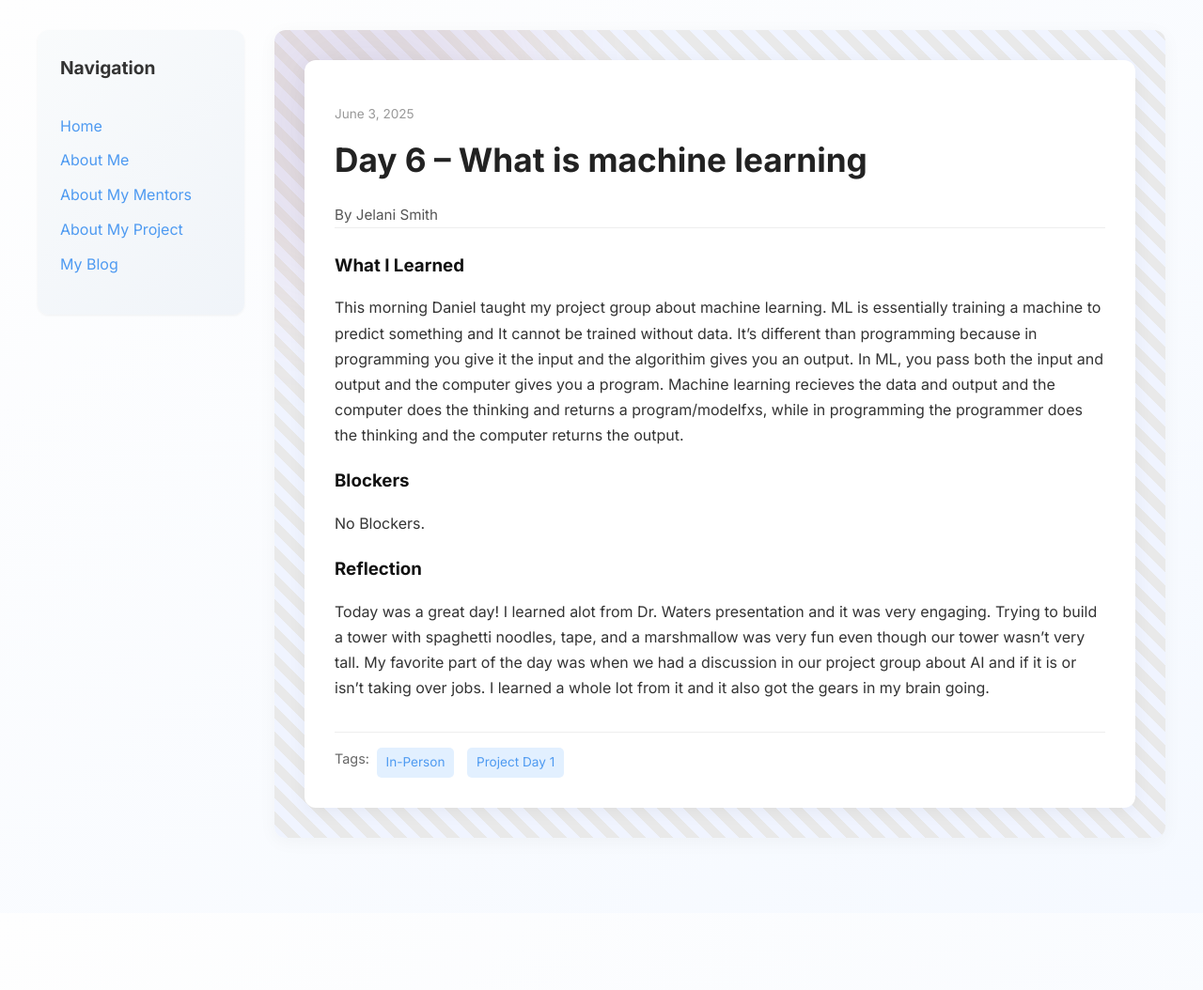
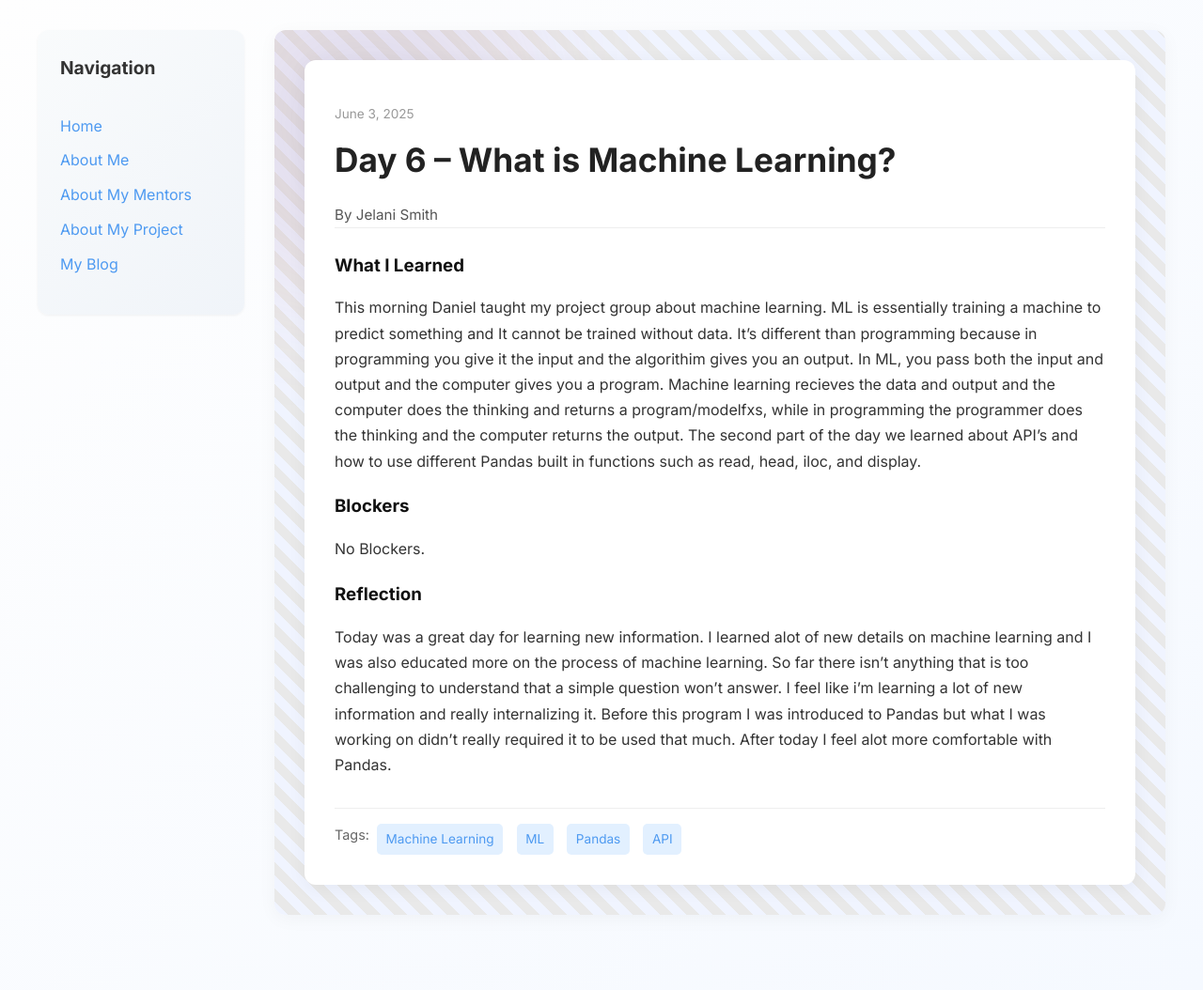
Before and after one commit to lanixyz/lanixyz.github.io, a Jekyll site: the page built from _posts/2025-06-03-Day-6.md, in a window 1280 px wide. Shown: the whole page at 94% size. Built offline with Jekyll 4.4.1, drawn with Linux system fonts in a browser that asks for light colours; before the commit the page ends 972 px from its top, so only the background shows below that.

Commit message:
Update 2025-06-03-Day-6.md

```diff
--- a/_posts/2025-06-03-Day-6.md
+++ b/_posts/2025-06-03-Day-6.md
@@ -1,18 +1,18 @@
 ---
 layout: post
-title: "Day 6 – What is machine learning"
+title: "Day 6 – What is Machine Learning?"
 date: 2025-06-03
 author: Jelani Smith
 permalink: /day6.html
-tags: ["In-Person", "Project Day 1"]
+tags: ["Machine Learning", "ML", "Pandas", "API"]
 
 what_i_learned: |
-  This morning Daniel taught my project group about machine learning. ML is essentially training a machine to predict something and It cannot be trained without data. It's different than programming because in programming you give it the input and the algorithim gives you an output. In ML, you pass both the input and output and the computer gives you a program. Machine learning recieves the data and output and the computer does the thinking and returns a program/modelfxs, while in programming the programmer does the thinking and the computer returns the output.
+  This morning Daniel taught my project group about machine learning. ML is essentially training a machine to predict something and It cannot be trained without data. It's different than programming because in programming you give it the input and the algorithim gives you an output. In ML, you pass both the input and output and the computer gives you a program. Machine learning recieves the data and output and the computer does the thinking and returns a program/modelfxs, while in programming the programmer does the thinking and the computer returns the output. The second part of the day we learned about API's and how to use different Pandas built in functions such as read, head, iloc, and display.
 
 
 blockers: |
   No Blockers.
 
 reflection: |
-  Today was a great day! I learned alot from Dr. Waters presentation and it was very engaging. Trying to build a tower with spaghetti noodles, tape, and a marshmallow was very fun even though our tower wasn't very tall. My favorite part of the day was when we had a discussion in our project group about AI and if it is or isn't taking over jobs. I learned a whole lot from it and it also got the gears in my brain going.
+  Today was a great day for learning new information. I learned alot of new details on machine learning and I was also educated more on the process of machine learning. So far there isn't anything that is too challenging to understand that a simple question won't answer. I feel like i'm learning a lot of new information and really internalizing it. Before this program I was introduced to Pandas but what I was working on didn't really required it to be used that much. After today I feel alot more comfortable with Pandas.
 ---
```
